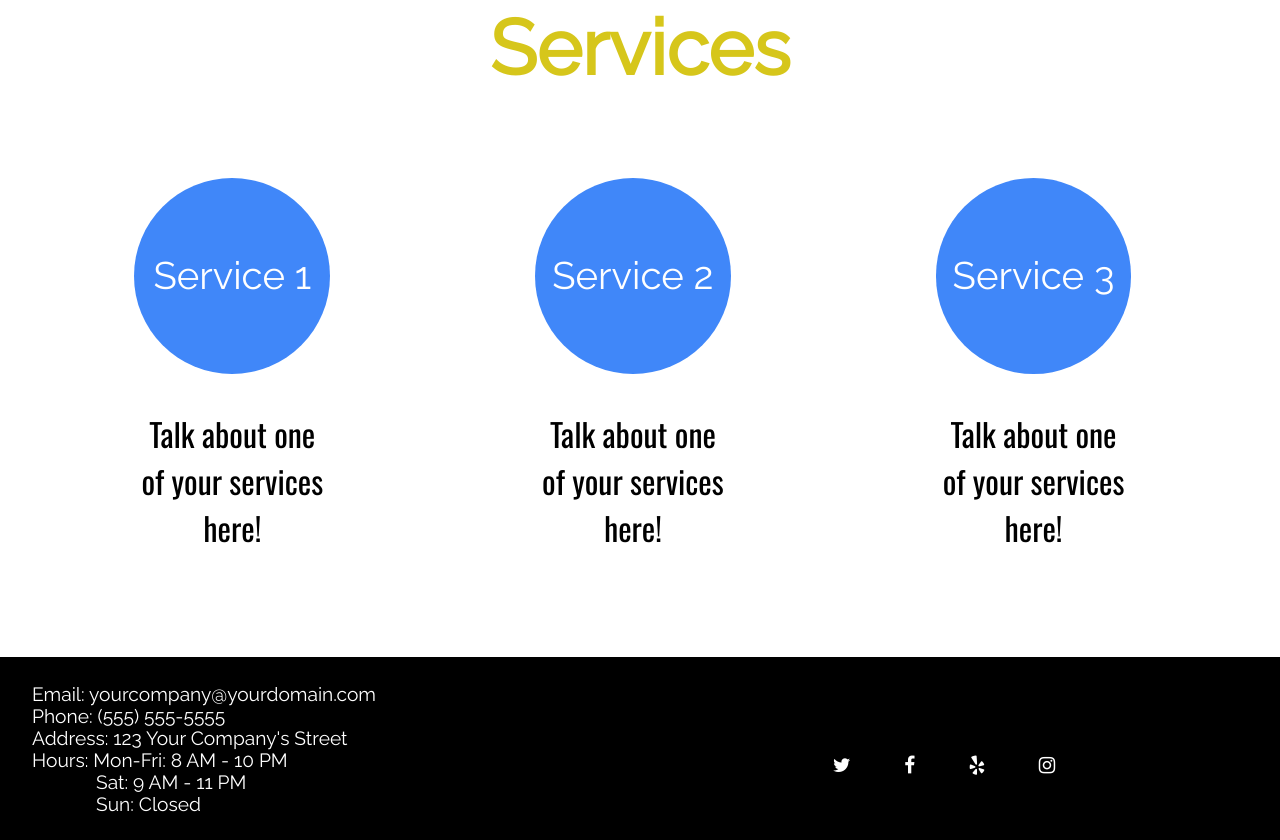
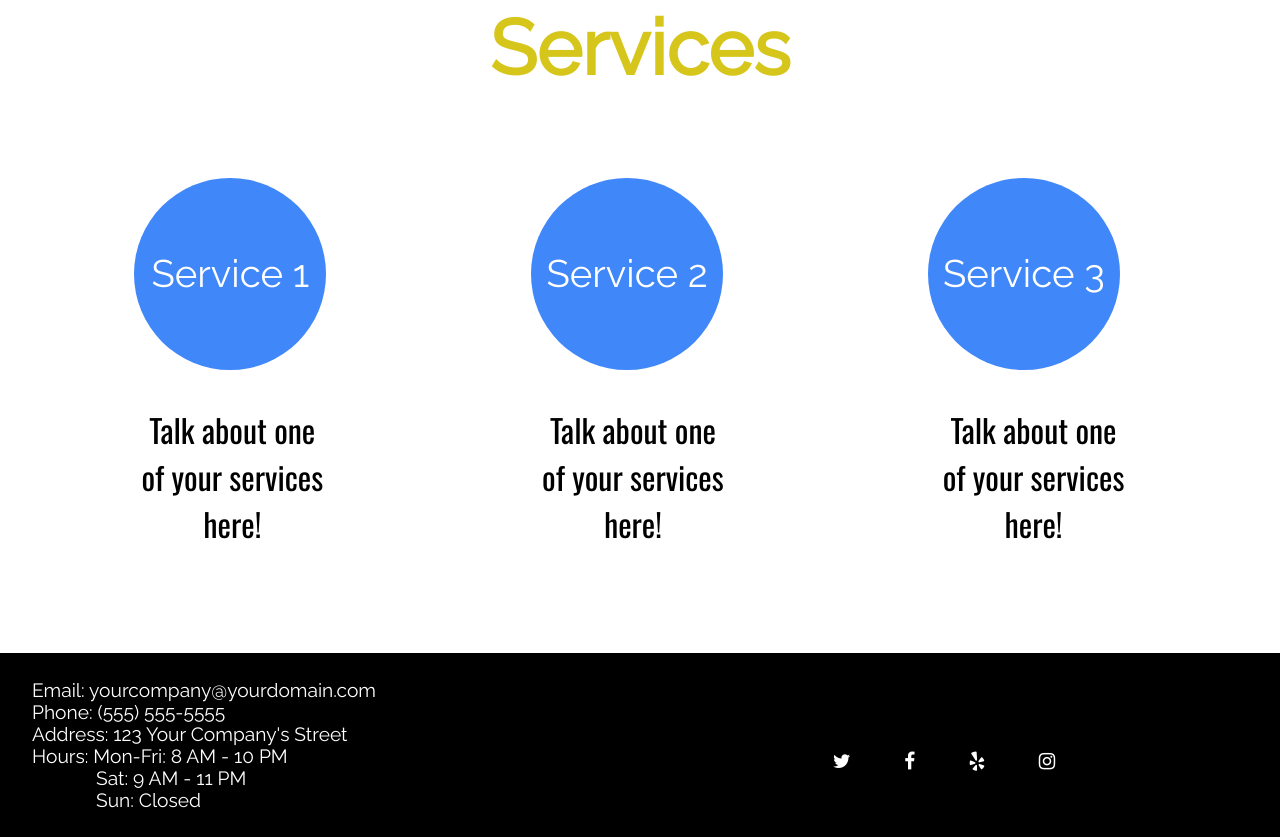
Before and after one commit to amilnaik/quirk, a plain HTML site: page index.html in a window 1280 px wide. Shown: the part 2868-3708 px from the top of the page. Drawn offline with nearby package versions, Linux system fonts and the light colour scheme.

Commit message:
Update quirk.css

```diff
--- a/quirk.css
+++ b/quirk.css
@@ -291,7 +291,7 @@ a {
 /*Styling for symbol class, sets block display to keep one element in a line on mobile, line-height centers text in symbol and background, border-radius makes symbol and background circular*/
 .symbol {
   display: block;
-  width: 33vw;
+  width: 50vw;
   height: 50vw;
   text-align: center;
   background-color: #4087f9;
@@ -519,9 +519,9 @@ button:hover {
     margin-left: 8vw;
     margin-right: 8vw;
     margin-top: 0;
-    width: 15.3vw;
-    height: 15.3vw;
-    line-height: 15.3vw;
+    width: 15vw;
+    height: 15vw;
+    line-height: 15vw;
     font-size: 3vw;
   }
 
```
